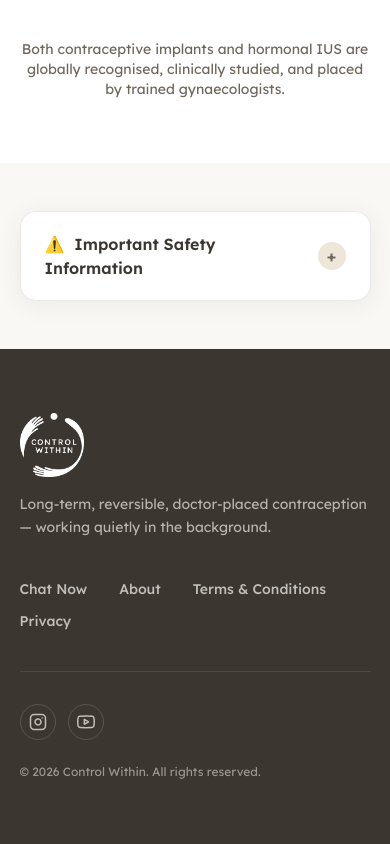
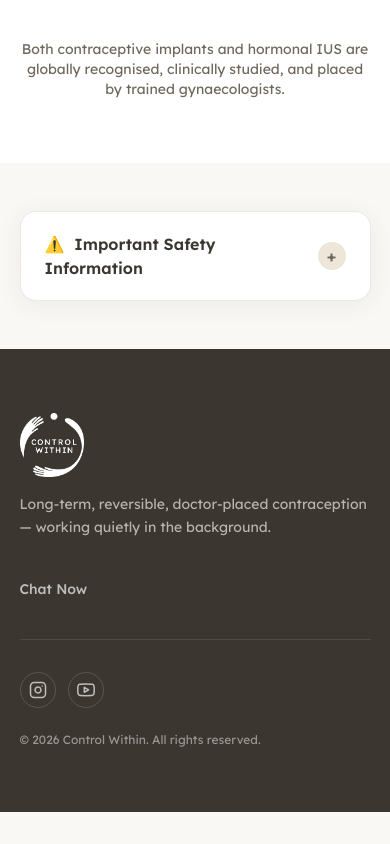
Before and after one commit to techhowl/Control-within, a Next.js app: page / in a window 390 px wide. Shown: the part 8605-9449 px from the top of the page. After the commit the page ends 9417 px from the top, so only its background shows below. Built offline with nearby package versions, Linux system fonts and the light colour scheme.

Commit message:
NEw changes final

```diff
--- a/src/components/layout/Footer.jsx
+++ b/src/components/layout/Footer.jsx
@@ -6,9 +6,9 @@ const NAV_LINKS = [
   // The href here doesn't matter much anymore since WhatsAppButton handles the click,
   // but we keep it for structure.
   { href: "#", label: "Chat Now" },
-  { href: "#about", label: "About" },
-  { href: "#about", label: "Terms & Conditions" },
-  { href: "#about", label: "Privacy" },
+  // { href: "#about", label: "About" },
+  // { href: "#about", label: "Terms & Conditions" },
+  // { href: "#about", label: "Privacy" },
 ];
 
 const SOCIALS = [
--- a/src/components/sections/Hero.jsx
+++ b/src/components/sections/Hero.jsx
@@ -437,7 +437,7 @@ export default function Hero() {
       <button
         onClick={(e) => { e.stopPropagation(); prevSlide(); }}
         aria-label="Previous slide"
-        className="hidden md:flex absolute left-4 lg:left-8 top-1/2 -translate-y-1/2 z-50 h-12 w-12 items-center justify-center rounded-full bg-white/60 shadow-sm backdrop-blur-md opacity-0 group-hover:opacity-80 transition-all duration-300 hover:scale-105 hover:bg-white/60"
+        className="hidden md:flex absolute left-4 lg:left-8 top-1/2 -translate-y-1/2 z-50 h-12 w-12 items-center justify-center rounded-full bg-white/60 shadow-sm backdrop-blur-md opacity-70 group-hover:opacity-90 transition-all duration-300 hover:scale-105 hover:opacity-100 hover:bg-white/60"
         style={{ color: slide.accent }}
       >
         <svg width="24" height="24" viewBox="0 0 24 24" fill="none" stroke="currentColor" strokeWidth="2" strokeLinecap="round" strokeLinejoin="round">
@@ -449,7 +449,7 @@ export default function Hero() {
       <button
         onClick={(e) => { e.stopPropagation(); nextSlide(); }}
         aria-label="Next slide"
-        className="hidden md:flex absolute right-4 lg:right-8 top-1/2 -translate-y-1/2 z-50 h-12 w-12 items-center justify-center rounded-full bg-white/60 shadow-sm backdrop-blur-md opacity-0 group-hover:opacity-80 transition-all duration-300 hover:scale-105 hover:bg-white/60"
+        className="hidden md:flex absolute right-4 lg:right-8 top-1/2 -translate-y-1/2 z-50 h-12 w-12 items-center justify-center rounded-full bg-white/60 shadow-sm backdrop-blur-md opacity-70 group-hover:opacity-90 transition-all duration-300 hover:scale-105 hover:opacity-100 hover:bg-white/60"
         style={{ color: slide.accent }}
       >
         <svg width="24" height="24" viewBox="0 0 24 24" fill="none" stroke="currentColor" strokeWidth="2" strokeLinecap="round" strokeLinejoin="round">
```
